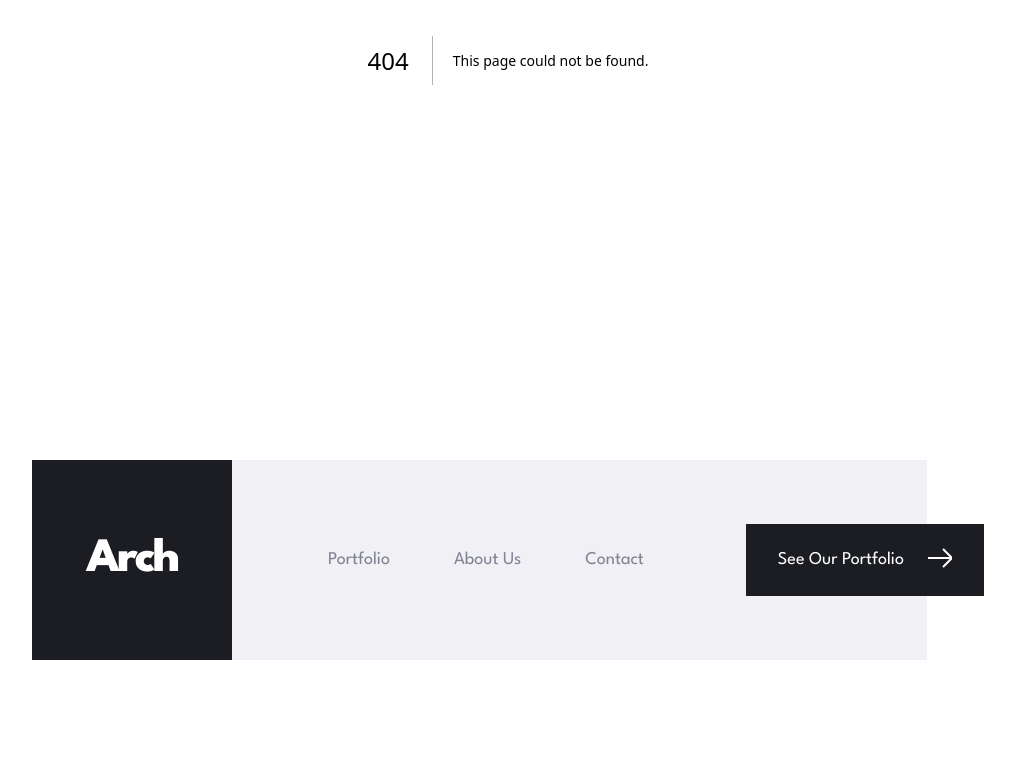
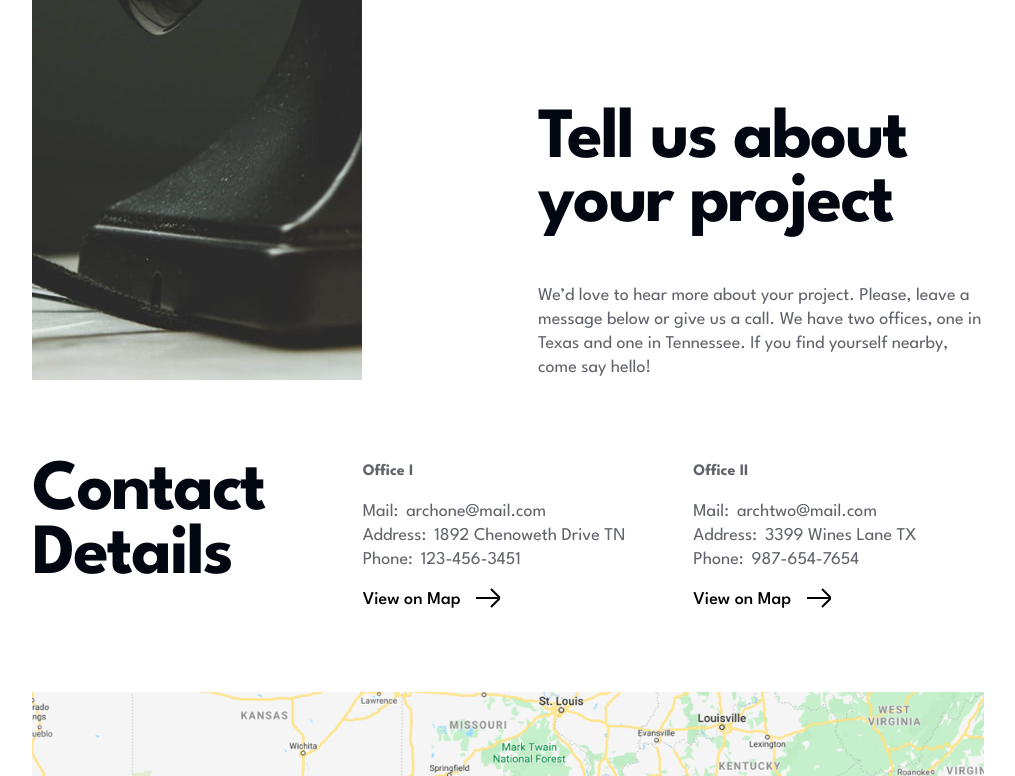
Before and after one commit to Alexjoshua14/Arch, a Next.js app: page /contact in a window 1280 px wide. Before the commit this address had no page. Shown: the part 464-1240 px from the top of the page, without its empty margins (132-1147 px from the left). Before the commit the page ends 1124 px from the top, so only its background shows below. Built offline with nearby package versions, Linux system fonts and the light colour scheme.

Commit message:
Work on implementing contact page

```diff
--- /dev/null
+++ b/src/app/contact/page.tsx
@@ -0,0 +1,86 @@
+import Hero from "@/components/Hero"
+import Map from "@/components/Map"
+import Image from "next/image"
+import { FC } from "react"
+
+
+const heroContent = {
+  src: '/assets/contact/SIZE/image-hero.jpg',
+  alt: '',
+  header: 'Contact',
+  title: 'Tell us about your project',
+  description: `We’d love to hear more about your project. Please, leave a message below or give us a call. We have two offices, one in Texas and one in Tennessee. If you find yourself nearby, come say hello!`
+
+}
+
+interface ContactInfoProps {
+  title: string
+  mail: string
+  address: string
+  phone: string
+  mapLink: string
+}
+
+const ContactInfo: FC<ContactInfoProps> = ({ title, mail, address, phone, mapLink }) => {
+  return (
+    <div className="flex-1 w-full flex justify-between flex-col xs:flex-row lg:flex-col gap-8 xs:gap-4 max-w-[600px]">
+      <div className="flex flex-col gap-4 text-gray-700">
+        <h3 className="font-bold">
+          {title}
+        </h3>
+        <div className="flex flex-col">
+          <div className="flex gap-2">
+            <p>Mail:</p>
+            <p>
+              {mail}
+            </p>
+          </div>
+          <div className="flex gap-2">
+            <p>Address:</p>
+            <p>
+              {address}
+            </p>
+          </div>
+          <div className="flex gap-2">
+            <p>Phone:</p>
+            <p>
+              {phone}
+            </p>
+          </div>
+        </div>
+      </div>
+      <div className="text-black flex gap-4 font-medium xs:self-end lg:self-auto">
+        <p>
+          {`View on Map`}
+        </p>
+        <svg xmlns="http://www.w3.org/2000/svg" width="24" height="24">
+          <g fill="none" fillRule="evenodd" stroke="#000" strokeWidth="2">
+            <path d="M15 1l9 9-9 9M0 10h24" />
+          </g>
+        </svg>
+      </div>
+    </div>
+  )
+}
+
+export default function Contact() {
+  return (
+    <main className="min-h-[60dvh] page-gutter-y">
+      <Hero {...heroContent} />
+      <div className="w-full page-gutter-x">
+        <section className="w-full py-20 flex flex-col lg:flex-row gap-10">
+          <div className="flex-1">
+            <h2 className="heading-md">
+              Contact Details
+            </h2>
+          </div>
+          <ContactInfo title="Office I" mail="archone@mail.com" address="1892 Chenoweth Drive TN" phone="123-456-3451" mapLink="https://www.google.com/maps" />
+          <ContactInfo title="Office II" mail="archtwo@mail.com" address="3399 Wines Lane TX" phone="987-654-7654" mapLink="https://www.google.com/maps" />
+        </section>
+      </div>
+      <div className="w-full xs:page-gutter-x">
+        <Map />
+      </div>
+    </main>
+  )
+}
--- /dev/null
+++ b/src/components/Hero.tsx
@@ -0,0 +1,50 @@
+'use client'
+
+import { useScreenSize } from '@/lib/hooks/useScreenSize'
+import Image from 'next/image'
+import { FC } from 'react'
+
+interface HeroProps {
+  src: string
+  alt: string
+  header: string
+  title: string
+  description: string
+}
+
+const Hero: FC<HeroProps> = ({ src, alt, header, title, description }) => {
+  const { screenSize } = useScreenSize()
+
+  return (
+    <div className="w-full h-full xs:page-gutter-x">
+      <section className="relative w-full h-fit flex flex-col ">
+        <div className="relative w-full aspect-[375/240] xs:aspect-[573/635] sm:aspect-auto lg:w-[635px] sm:h-[720px]" >
+          <Image
+            src={src.replace('SIZE', screenSize)}
+            alt={alt}
+            fill
+            className="object-contain"
+            quality={100}
+          />
+        </div>
+        <div className="relative xs:absolute xs:bottom-0 xs:right-0 w-fit h-fit mr-8 -mt-10 xs:mt-0 xs:mr-0 pr-10 xs:pr-0 pl-10 lg:pl-44 pt-12 xs:pt-10 sm:pt-44 bg-white">
+          <div className="hidden sm:flex absolute top-0 -translate-y-1/2 right-0">
+            <h1 className="heading-xl">
+              {header}
+            </h1>
+          </div>
+          <div className="max-w-[446px] flex flex-col gap-4 sm:gap-12">
+            <h2 className="heading-md">
+              {title}
+            </h2>
+            <p className="text-gray-700">
+              {description}
+            </p>
+          </div>
+        </div>
+      </section>
+    </div>
+  )
+}
+
+export default Hero
--- /dev/null
+++ b/src/components/Map.tsx
@@ -0,0 +1,26 @@
+'use client'
+
+import { useScreenSize } from '@/lib/hooks/useScreenSize'
+import Image from 'next/image'
+import { FC, Suspense } from 'react'
+
+interface MapProps {
+
+}
+
+const Map: FC<MapProps> = ({ }) => {
+  const { screenSize } = useScreenSize()
+
+  return (
+    <section className="relative w-full h-auto aspect-[375/367] xs:aspect-[572/560] md:aspect-[1110/560]">
+      <h2 className="hidden">
+        Map
+      </h2>
+      <Suspense fallback={<div className="w-full h-full bg-blue-500/40 border-[1px] border-blue-200/20" />}>
+        <Image src={`/assets/contact/${screenSize}/image-map.png`} alt="" fill quality={100} className="object-cover" />
+      </Suspense>
+    </section>
+  )
+}
+
+export default Map
```
